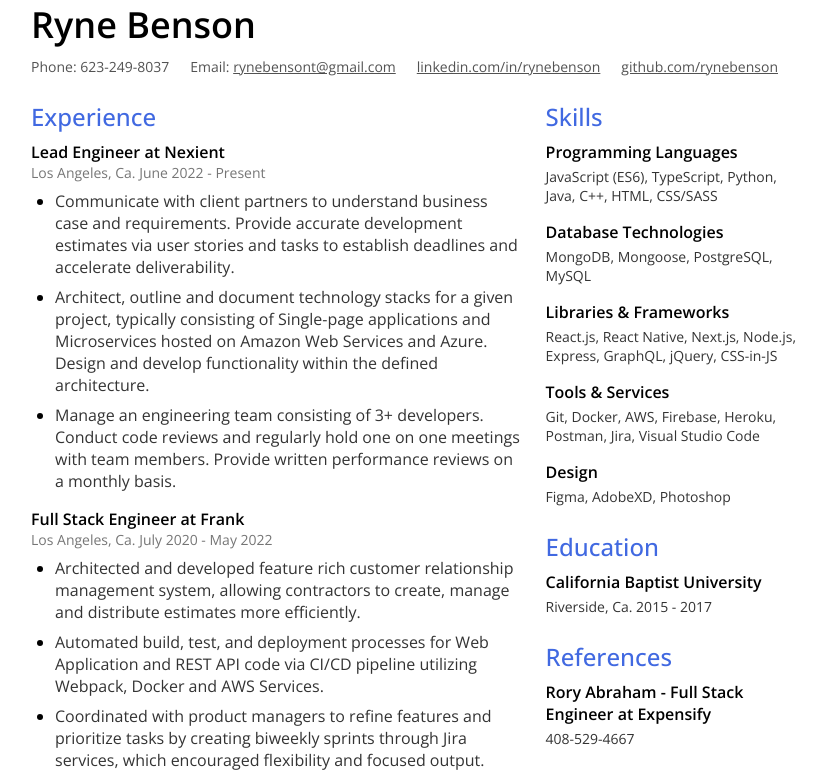
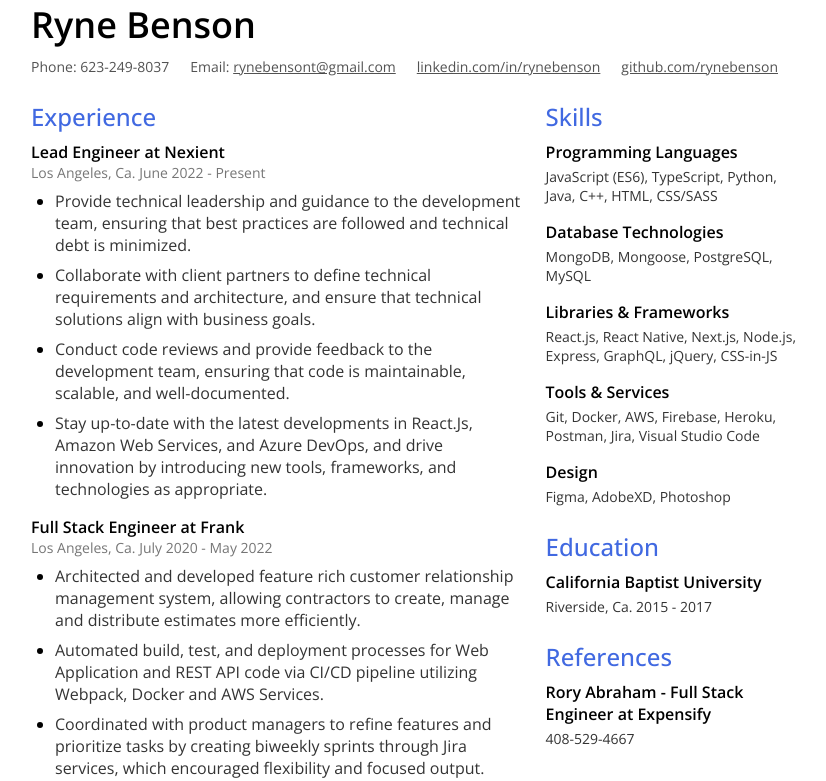
Before and after one commit to Rynebenson/Resume, a Next.js app: page / in a window 1280 px wide. Shown: the top 781 px of the page, without its empty margins (225-1051 px from the left). Built offline with nearby package versions, Linux system fonts and the light colour scheme.

Commit message:
update points for nexient

```diff
--- a/pages/index.js
+++ b/pages/index.js
@@ -49,20 +49,22 @@
               <ul>
                 <li>
                   <p>
-                    Communicate with client partners to understand business case and requirements. Provide accurate
-                    development estimates via user stories and tasks to establish deadlines and accelerate deliverability.
+                    Provide technical leadership and guidance to the development team, ensuring that best practices are followed and technical debt is minimized.
                   </p>
                 </li>
                 <li>
                   <p>
-                    Architect, outline and document technology stacks for a given project, typically consisting of Single-page applications and Microservices hosted
-                    on Amazon Web Services and Azure. Design and develop functionality within the defined architecture.
+                    Collaborate with client partners to define technical requirements and architecture, and ensure that technical solutions align with business goals.
                   </p>
                 </li>
                 <li>
                   <p>
-                    Manage an engineering team consisting of 3+ developers. Conduct code reviews and regularly hold one on one meetings
-                    with team members. Provide written performance reviews on a monthly basis.
+                    Conduct code reviews and provide feedback to the development team, ensuring that code is maintainable, scalable, and well-documented.
+                  </p>
+                </li>
+                <li>
+                  <p>
+                  Stay up-to-date with the latest developments in React.Js, Amazon Web Services, and Azure DevOps, and drive innovation by introducing new tools, frameworks, and technologies as appropriate.
                   </p>
                 </li>
               </ul>
```
